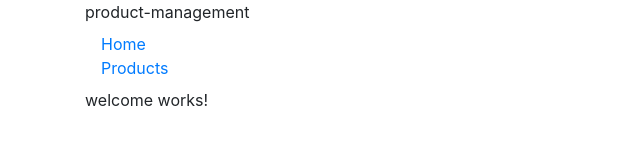
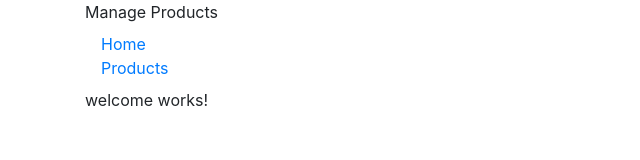
Before and after one commit to gahbnahs/angular-product-management, an Angular app: page /home in a window 1280 px wide. Shown: the top 160 px of the page, without its empty margins (0-640 px from the left). Built offline with nearby package versions, Linux system fonts and the light colour scheme.

Commit message:
updated title, first commit to branch

```diff
--- a/src/app/app.component.ts
+++ b/src/app/app.component.ts
@@ -7,5 +7,5 @@ import { Component } from '@angular/core';
   styleUrls: ['./app.component.css']
 })
 export class AppComponent {
-  pageTitle = 'product-management';
+  pageTitle = 'Manage Products';
 }
```
